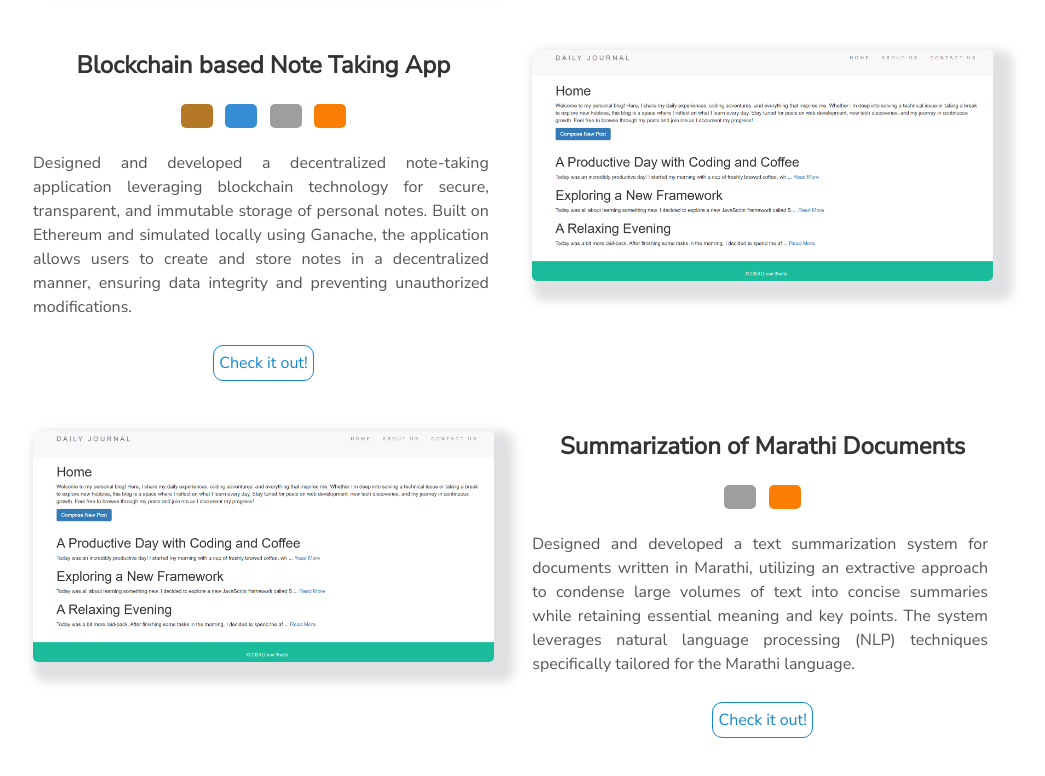
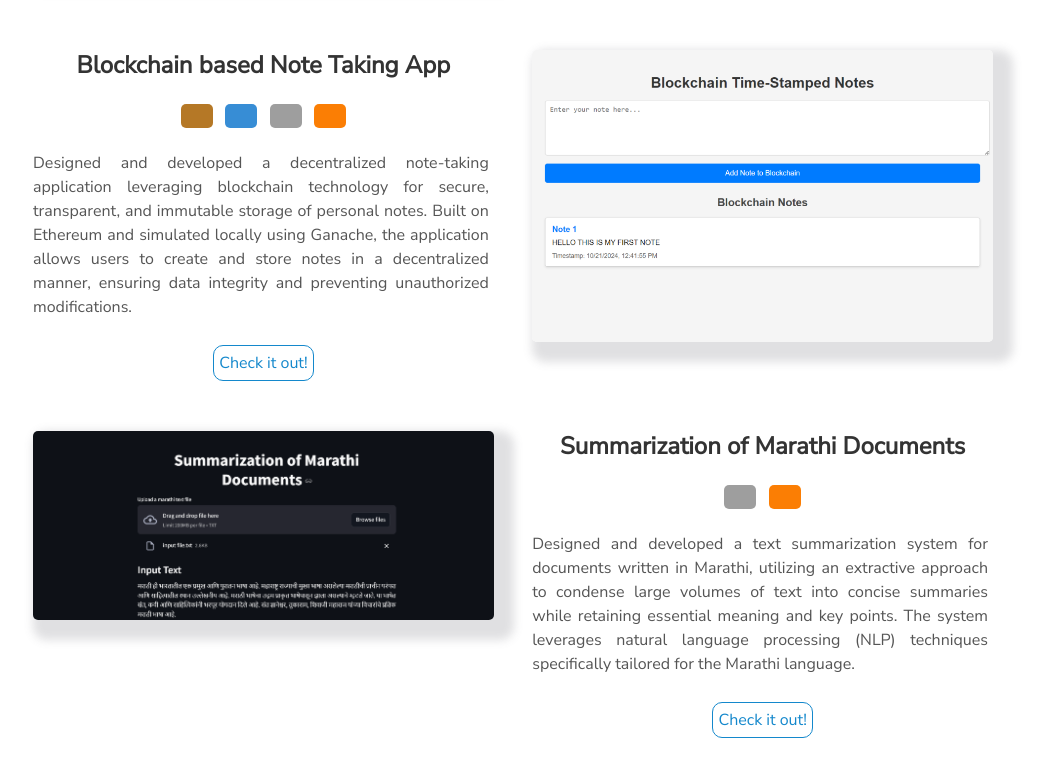
Before and after one commit to Colderhold/My-Portfolio-Website, a plain HTML site: page index.html in a window 1280 px wide. Shown: the part 3218-3994 px from the top of the page, without its empty margins (127-1172 px from the left). Drawn offline with nearby package versions, Linux system fonts and the light colour scheme; grey boxes are pictures that could not be loaded.

Commit message:
some minor changes

```diff
--- a/index.html
+++ b/index.html
@@ -235,7 +235,7 @@
         <div class="images-right">
           <picture>
             <source type="image" srcset="./assets/img/bc notes.png" alt="Blockchain based note taking app" />
-            <img style="box-shadow: rgba(100, 100, 111, 0.2) 10px 10px 10px 10px;" alt="Blockchain based note taking app" src="./assets/img/blog website.png" />
+            <img style="box-shadow: rgba(100, 100, 111, 0.2) 10px 10px 10px 10px;" alt="Blockchain based note taking app" src="./assets/img/bc notes.png" />
           </picture>
         </div>
         <div class="contents" style="text-align: center">
@@ -266,7 +266,7 @@
         <div class="images-left">
           <picture>
             <source type="image" srcset="./assets/img/summarization.png" alt="Summarization of Marathi Documents" />
-            <img style="box-shadow: rgba(100, 100, 111, 0.2) 10px 10px 10px 10px;" alt="Summarization of Marathi Documents" src="./assets/img/blog website.png" />
+            <img style="box-shadow: rgba(100, 100, 111, 0.2) 10px 10px 10px 10px;" alt="Summarization of Marathi Documents" src="./assets/img/summarization.png" />
           </picture>
         </div>
         <div class="contents-right" style="text-align: center">
```
